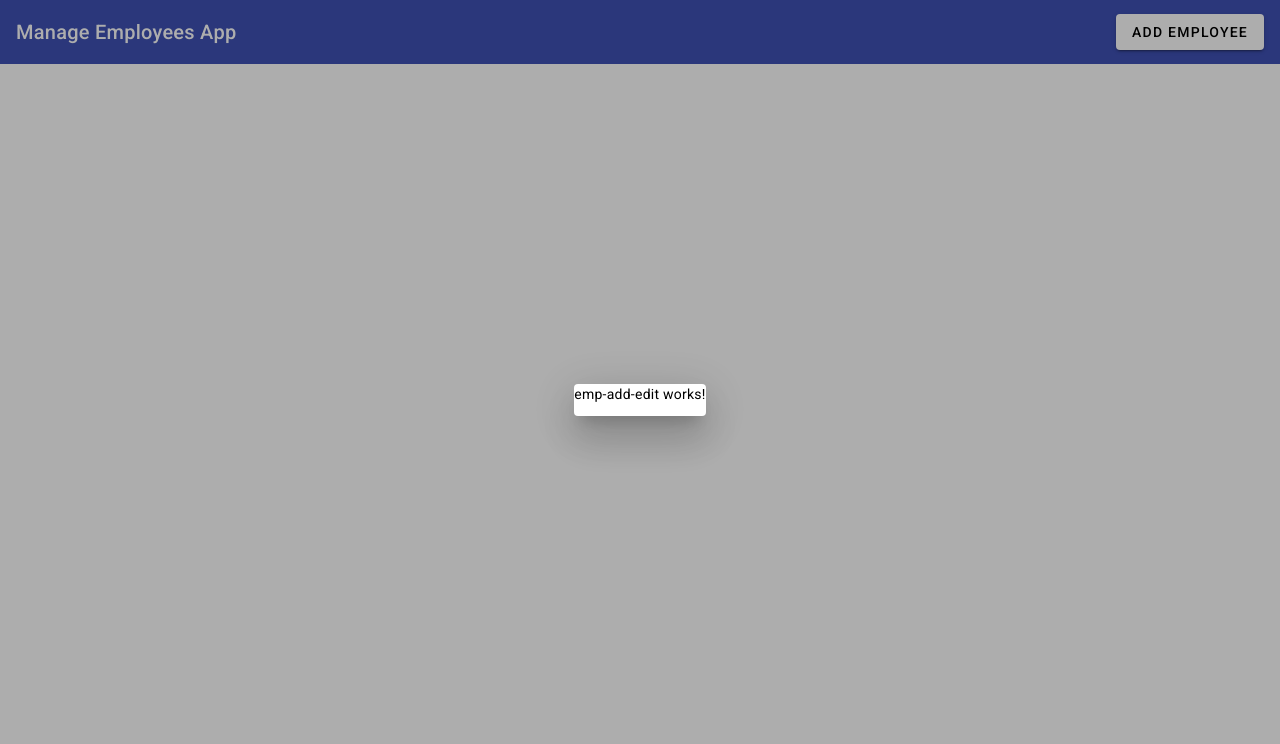
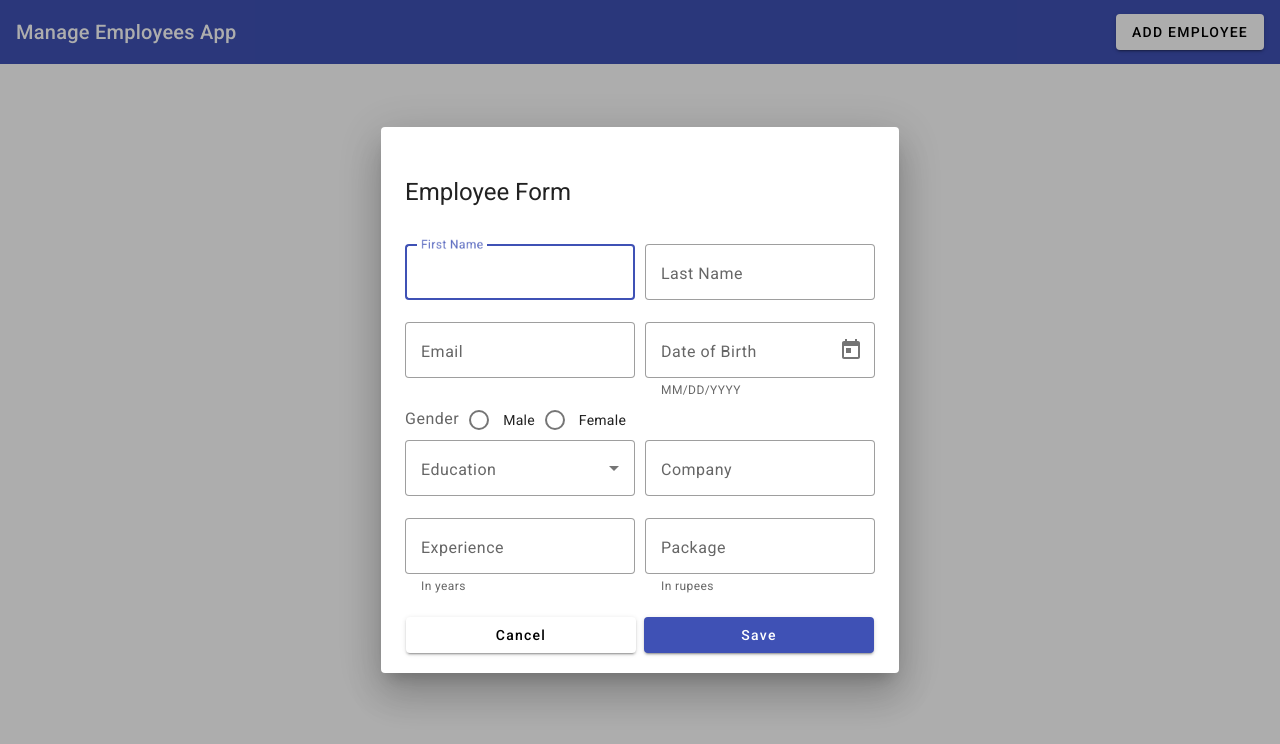
Before and after one commit to Bhagyadilhara/EmpAppDemo, an Angular app: page / in a window 1280 px wide. Both pictures are taken after a click on the button "ADD EMPLOYEE". Shown: the top 744 px of the page. Built offline with nearby package versions, Linux system fonts and the light colour scheme.

Commit message:
added form ui components

```diff
--- a/src/app/emp-add-edit/emp-add-edit.component.html
+++ b/src/app/emp-add-edit/emp-add-edit.component.html
@@ -1 +1,66 @@
-<p>emp-add-edit works!</p>
+<div mat-dialog-title>
+    <h1>Employee Form</h1>
+</div>
+<div mat-dialog-content class="content">
+    <div class="row">
+        <mat-form-field appearance="outline">
+            <mat-label>First Name</mat-label>
+            <input matInput type="text" placeholder="Ex: Bhagya">
+          </mat-form-field>
+          <mat-form-field appearance="outline">
+            <mat-label>Last Name</mat-label>
+            <input matInput type="text" placeholder="Ex: Dilhara">
+          </mat-form-field>
+    </div>
+    <div class="row">
+        <mat-form-field appearance="outline">
+            <mat-label>Email</mat-label>
+            <input matInput type="email" placeholder="Ex: bhagya@gmail.com">
+          </mat-form-field>
+          <mat-form-field appearance="outline">
+            <mat-label>Date of Birth</mat-label>
+            <input matInput [matDatepicker]="picker">
+            <mat-hint>MM/DD/YYYY</mat-hint>
+            <mat-datepicker-toggle matIconSuffix [for]="picker"></mat-datepicker-toggle>
+            <mat-datepicker #picker></mat-datepicker>
+          </mat-form-field>
+
+    </div>
+    <div class="row">
+        <mat-radio-group aria-label="Select an option" color="primary">
+            <mat-label>Gender</mat-label>
+            <mat-radio-button value="male" >Male</mat-radio-button>
+            <mat-radio-button value="female">Female</mat-radio-button>
+          </mat-radio-group>
+    </div>
+    <div class="row">
+        <mat-form-field appearance="outline">
+            <mat-label>Education</mat-label>
+            <mat-select>
+              <mat-option *ngFor="let val of education" [value]="val">
+                {{val}}
+              </mat-option>
+            </mat-select>
+        </mat-form-field>
+        <mat-form-field appearance="outline">
+            <mat-label>Company</mat-label>
+            <input matInput type="text" placeholder="Ex: Netflix">
+        </mat-form-field>
+    </div>
+    <div class="row">
+        <mat-form-field appearance="outline">
+            <mat-label>Experience</mat-label>
+            <input matInput  placeholder="Ex: 2" type="number">
+            <mat-hint>In years</mat-hint>
+        </mat-form-field>
+        <mat-form-field appearance="outline">
+            <mat-label>Package</mat-label>
+            <input matInput  placeholder="Ex: 100000" type="number">
+            <mat-hint>In rupees</mat-hint>
+        </mat-form-field>
+    </div>
+</div>
+<div mat-dialog-actions class="action">
+    <button mat-raised-button>Cancel</button>
+    <button mat-raised-button color="primary">Save</button>
+</div>
--- a/src/app/emp-add-edit/emp-add-edit.component.scss
+++ b/src/app/emp-add-edit/emp-add-edit.component.scss
@@ -0,0 +1,19 @@
+.content{
+    padding-top: 10px;
+}
+
+.row{
+    display: flex;
+    gap: 10px;
+
+    mat-form-field {
+        width: 100%;
+    }
+}
+
+.action{
+    padding: 0px 25px 20px;
+    button{
+        flex: 1;
+    }
+}
--- a/src/app/emp-add-edit/emp-add-edit.component.ts
+++ b/src/app/emp-add-edit/emp-add-edit.component.ts
@@ -7,4 +7,15 @@ import { Component } from '@angular/core';
 })
 export class EmpAddEditComponent {
 
+  education: string[] = [
+    'Primary',
+    'Secondary',
+    'Diploma',
+    'Graduate',
+    'PostGraduate'
+  ];
+
+
+
+
 }
```
Also changed, not shown: src/app/app.module.ts (+13 -1 lines).
